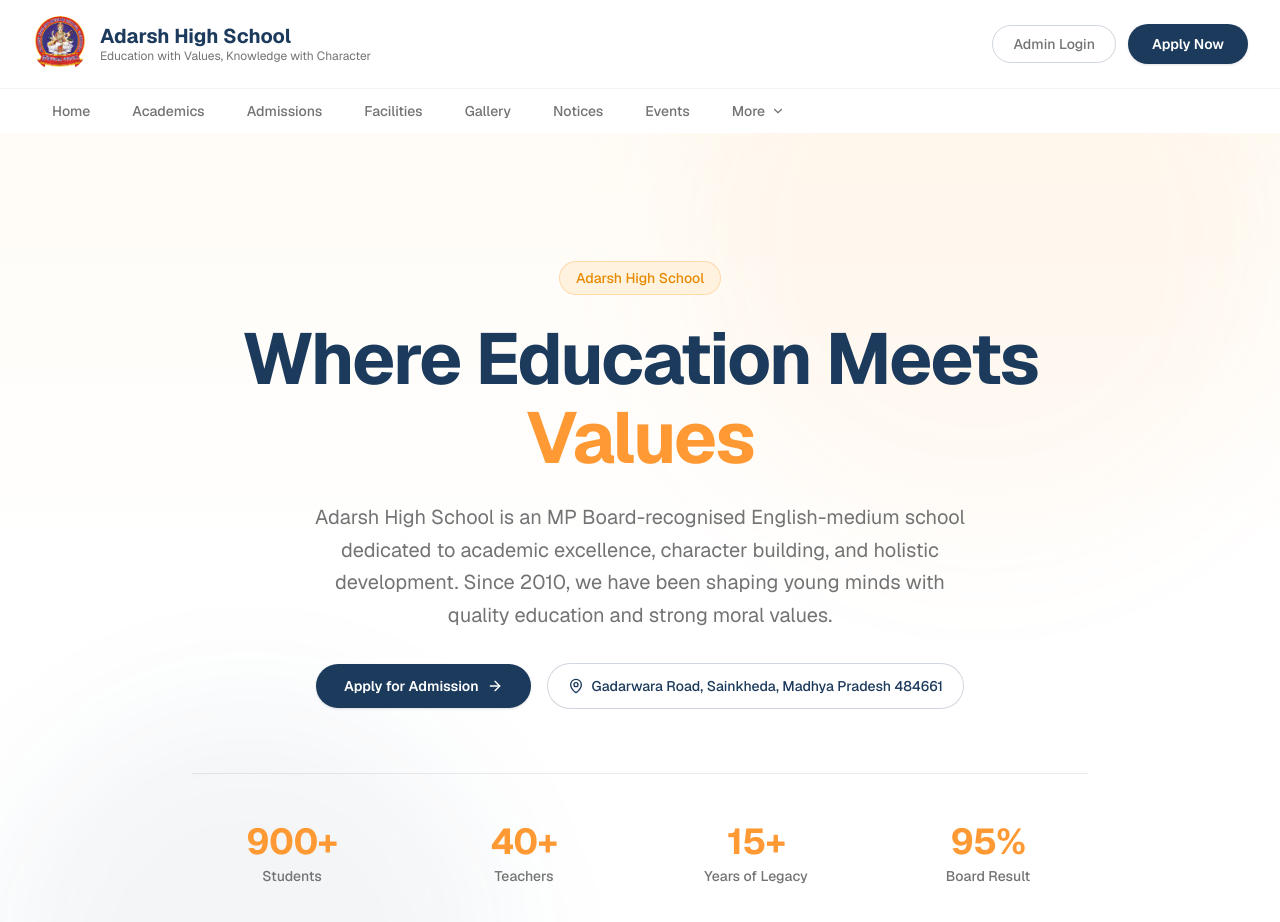
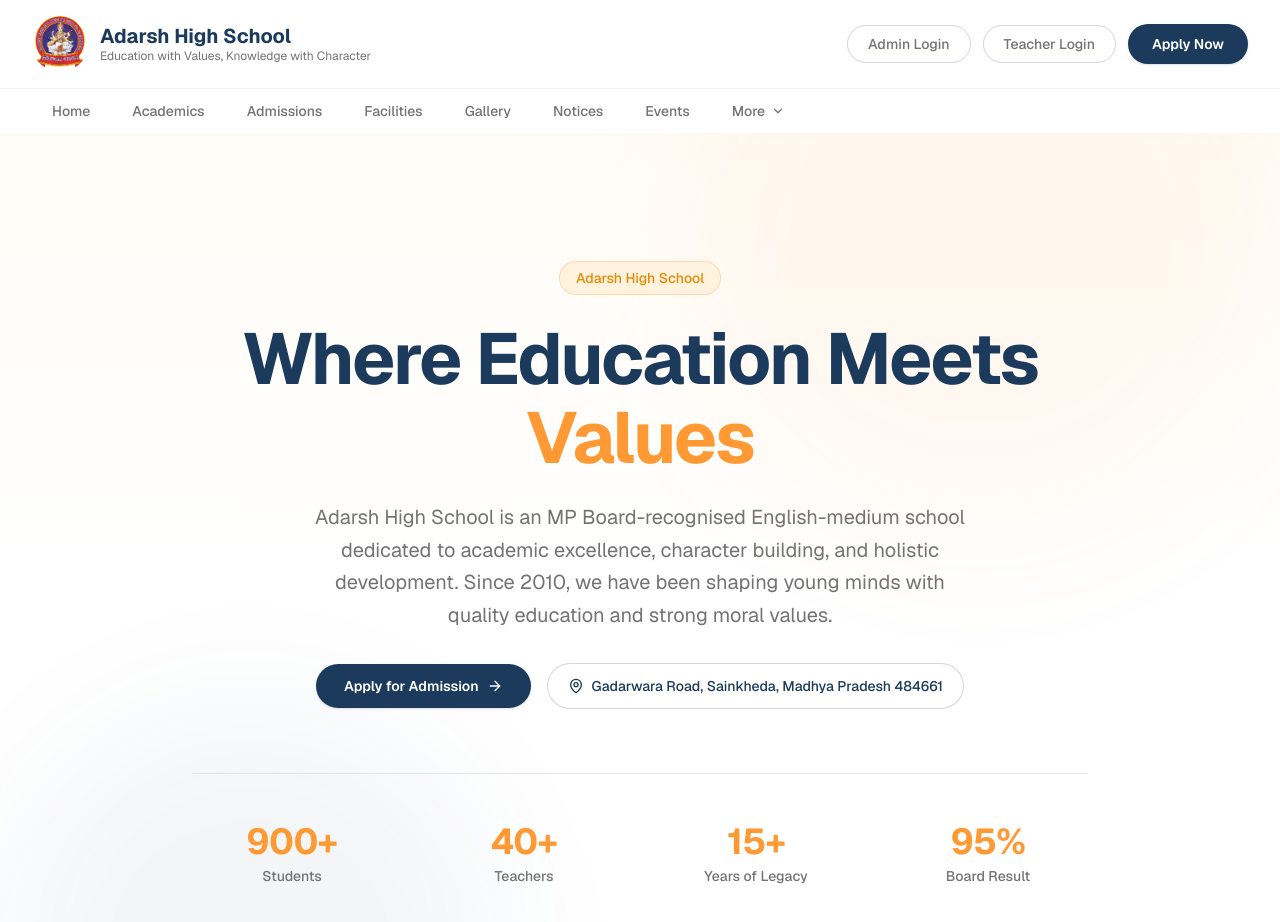
Before and after one commit to pratyushrajput17/School-Website-, a Next.js app: page /about in a window 1280 px wide. Shown: the top 922 px of the page. Built offline with nearby package versions, Linux system fonts and the light colour scheme.

Commit message:
feat: add Teacher Login button to Navbar
- Added Teacher Login link next to Admin Login in desktop header
- Added Teacher Login link in mobile drawer menu
- Links to /teacher/login, styled consistently with Admin Login

```diff
--- a/components/Navbar.tsx
+++ b/components/Navbar.tsx
@@ -105,6 +105,12 @@ export default function Navbar() {
               className="rounded-full border border-deep-blue/20 px-5 py-2 text-sm font-medium text-muted-foreground transition-all duration-300 hover:border-deep-blue/40 hover:text-deep-blue"
             >
               Admin Login
+            </Link>
+            <Link
+              href="/teacher/login"
+              className="rounded-full border border-deep-blue/20 px-5 py-2 text-sm font-medium text-muted-foreground transition-all duration-300 hover:border-deep-blue/40 hover:text-deep-blue"
+            >
+              Teacher Login
             </Link>
             <Link
               href="/admissions"
@@ -264,6 +270,13 @@ export default function Navbar() {
                 Admin Login
               </Link>
               <Link
+                href="/teacher/login"
+                className="rounded-full border border-deep-blue/20 px-6 py-2.5 text-sm font-medium text-muted-foreground transition-colors hover:border-deep-blue/40 hover:text-deep-blue"
+                onClick={closeMobile}
+              >
+                Teacher Login
+              </Link>
+              <Link
                 href="/admissions"
                 className="rounded-full bg-deep-blue px-8 py-3 text-base font-semibold text-white shadow-sm transition-all duration-300 hover:bg-deep-blue-light"
                 onClick={closeMobile}
```
